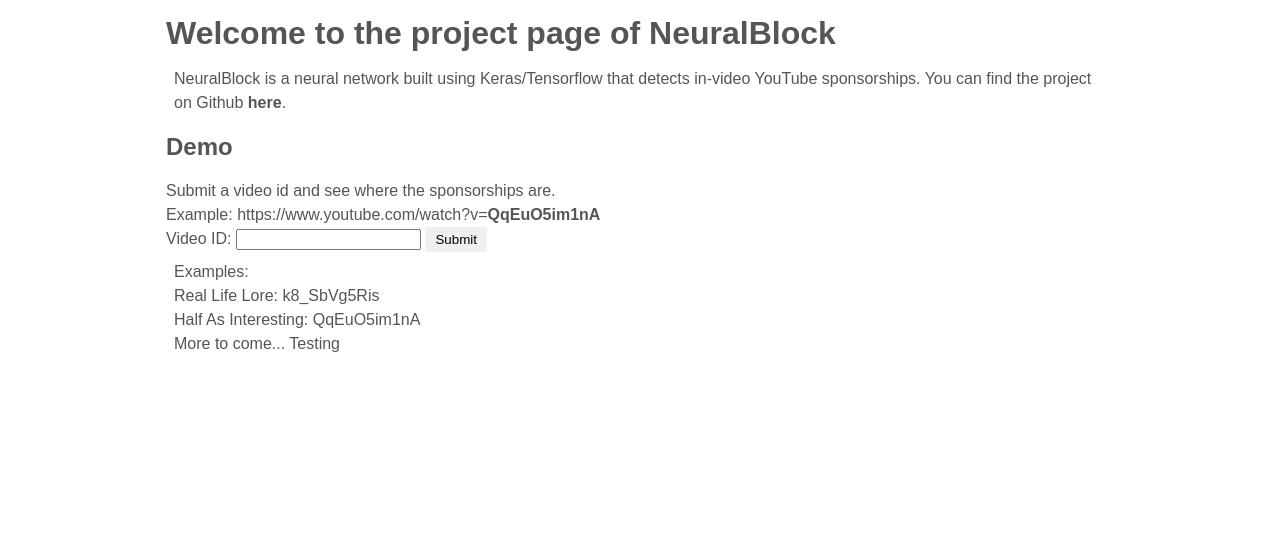
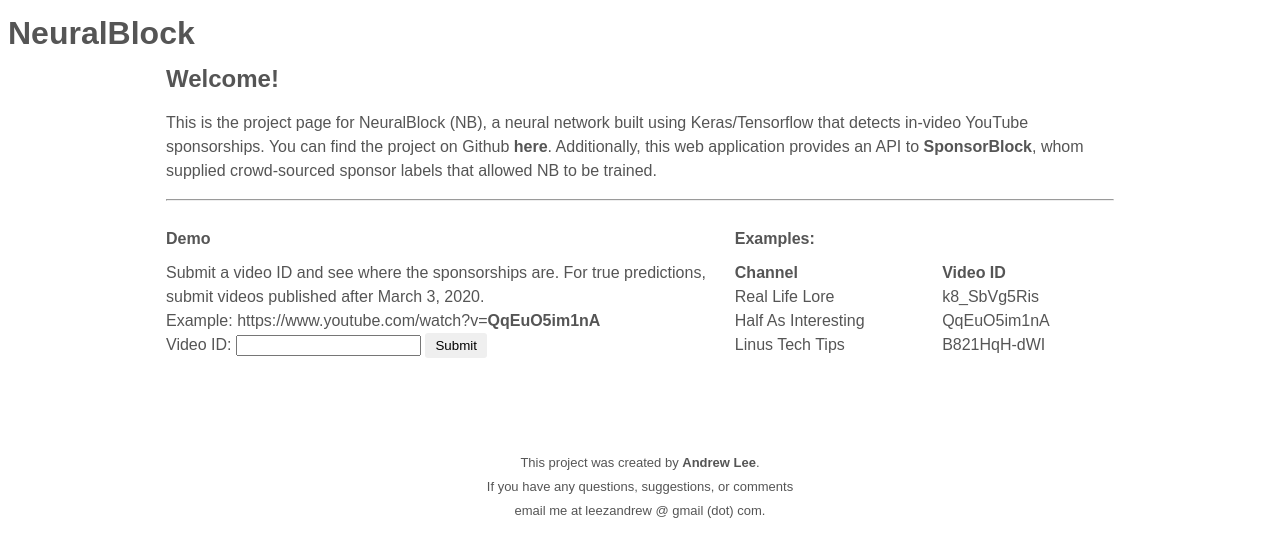
Before and after one commit to andrewzlee/NeuralBlock, a Flask app: page / in a window 1280 px wide. Shown: the top 557 px of the page. Run offline with Flask 2, Linux system fonts and the light colour scheme; lists and menus that the app fills with data are empty; parts of the project's set-up code (start-up, migrations or seed data) failed here and were passed over.

Commit message:
Frontend improvements

```diff
--- a/app/static/css/main.css
+++ b/app/static/css/main.css
@@ -27,6 +27,41 @@
 	margin: auto;
 }
 
+.left-panel{
+	float: left;
+	width: 60%;
+	padding-right: 15px;
+	box-sizing: border-box;
+}
+
+.right-panel{
+	float: left;
+	width: 40%;
+	box-sizing: border-box;
+}
+
+hr{
+	margin-block-start:1em;
+	margin-block-end:1em;
+}
+
+table{
+	border-spacing: 0px;
+	width: 100%;
+}
+
+th,td{
+	padding: 0px;
+	font-weight: normal;
+	text-align: left;
+}
+
+footer{
+	text-align: center;
+	font-size: small;
+	margin-top: 250px;
+}
+
 #transcript{
 	float: left;
 	width: 60%;
@@ -36,7 +71,6 @@
 }
 
 #results{
-
 	float: left;
 	width: 40%;
 	padding: 10px
--- a/app/templates/index.html
+++ b/app/templates/index.html
@@ -8,29 +8,36 @@
 </head>
 
 <body>
+	<header id="main-header"><h1>NeuralBlock</h1></header>
 	<div class="container">
-		<h1>Welcome to the project page of NeuralBlock</h1>
-		<p>
-			NeuralBlock is a neural network built using Keras/Tensorflow that detects in-video YouTube sponsorships. You can find the project on Github <a href="https://github.com/andrewzlee/NeuralBlock" target="_blank">here</a>.
-		</p>
-		<p>
-			<h2>Demo</h2>
-			Submit a video id and see where the sponsorships are. <br>
+		<h2>Welcome!</h2>
+		This is the project page for NeuralBlock (NB), a neural network built using Keras/Tensorflow that detects in-video YouTube sponsorships. You can find the project on Github <a href="https://github.com/andrewzlee/NeuralBlock" target="_blank">here</a>. Additionally, this web application provides an API to <a href="https://github.com/ajayyy/SponsorBlock">SponsorBlock</a>, whom supplied crowd-sourced sponsor labels that allowed NB to be trained.
+		<hr>
+		<div class="left-panel">
+			<h4>Demo</h4>
+			Submit a video ID and see where the sponsorships are. For true predictions, submit videos published after March 3, 2020.<br>
 			Example: https://www.youtube.com/watch?v=<strong>QqEuO5im1nA</strong>
 			<form action="{{ url_for('predict') }}" method="POST">
-				<div>
-					<label for="vid">Video ID:</label>
-					<input type="text" name="vid">
-					<input class="button" type="submit" value="Submit">
-				</div>
+				<label for="vid">Video ID:</label>
+				<input type="text" name="vid">
+				<input class="button" type="submit" value="Submit">
 			</form>
-		</p>
-		<p>
-			Examples:<br>
-			Real Life Lore: k8_SbVg5Ris<br>
-			Half As Interesting: QqEuO5im1nA <br>
-			More to come... Testing
-		</p>
+		</div>
+
+		<div class="right-panel">
+			<h4>Examples:</h4>
+			<table>
+				<tr><th><strong>Channel</strong></th><th><strong>Video ID</strong></th></tr>
+				<tr><th>Real Life Lore</th><th>k8_SbVg5Ris</th></tr>
+				<tr><th>Half As Interesting</th><th>QqEuO5im1nA</th></tr>
+				<tr><th>Linus Tech Tips</th><th>B821HqH-dWI</th></tr>
+			</table>
+		</div>
+		<footer>
+			This project was created by <a href="https://www.linkedin.com/in/andrewzlee/" target="_blank">Andrew Lee</a>. <br>
+			If you have any questions, suggestions, or comments <br>
+			email me at leezandrew @ gmail (dot) com.
+		<footer>
 	</div>
 </body>
 </html>
```
